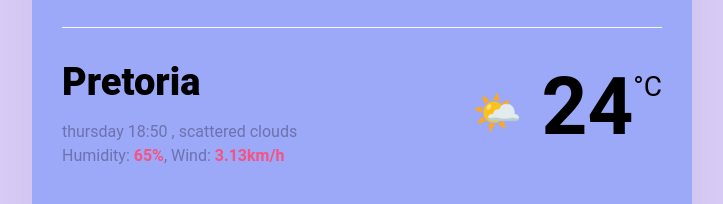
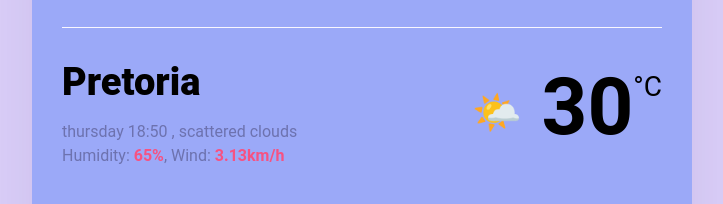
Before and after one commit to Gloria-Matumba/Weather-, a plain HTML site: page index.html in a window 1280 px wide. Shown: the part 151-355 px from the top of the page, without its empty margins (278-1001 px from the left). Drawn offline with Linux system fonts and the light colour scheme.

Commit message:
updated current temperature

```diff
--- a/index.html
+++ b/index.html
@@ -35,7 +35,7 @@
           <div class="current-temperature">
             <span class="current-temperature-icon">🌤️ </span
             ><span class="current-temperature-value" id="current-temperature"
-              >24</span
+              >30</span
             ><span class="current-temperature-unit">°C</span>
           </div>
         </div>
```
